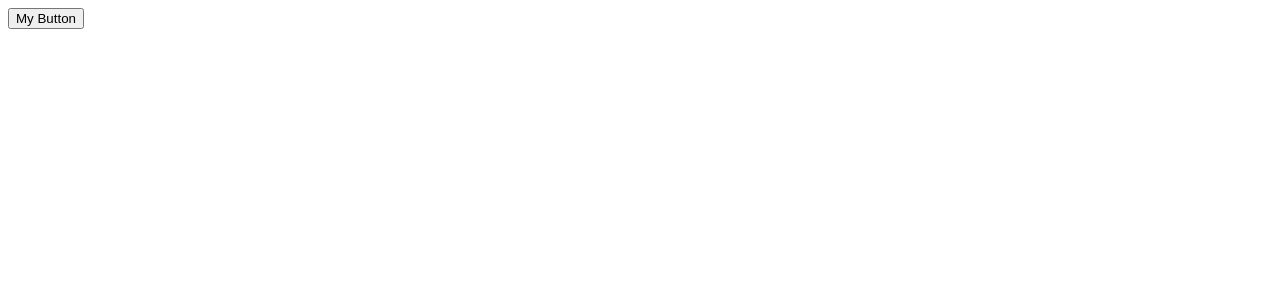
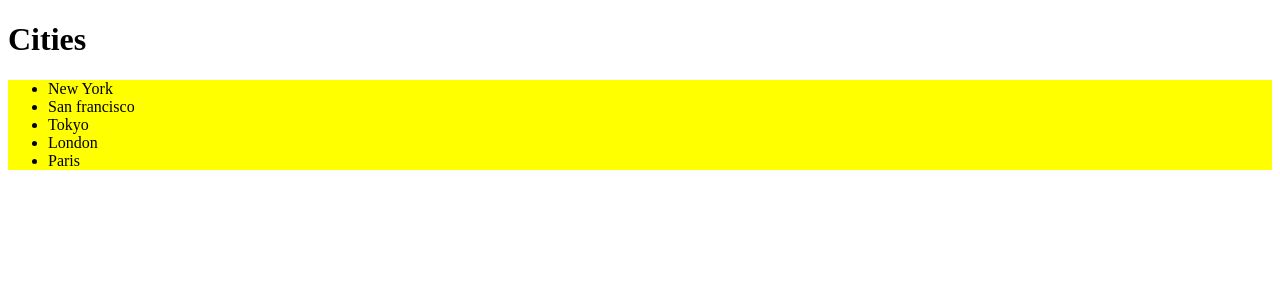
Before and after one commit to haider-codes23/React, a React (Vite) app in the folder react-app/: page / in a window 1280 px wide. Shown: the top 300 px of the page. Built offline with nearby package versions, Linux system fonts and the light colour scheme.

Commit message:
Using CSS modules to styles our components

```diff
--- a/react-app/src/App.css
+++ b/react-app/src/App.css
@@ -0,0 +1,3 @@
+.list-group {
+  background-color: red;
+}
--- a/react-app/src/App.tsx
+++ b/react-app/src/App.tsx
@@ -6,6 +6,7 @@ import ListGroup from "./assets/components/ListGroup";
 import Alert from "./assets/components/Alerts";
 import Button from "./assets/components/Button";
 import { useState } from "react";
+import './App.css';
 
 // function App() {
 //   return <div><Message></Message></div>;
@@ -18,16 +19,17 @@ import { useState } from "react";
 // {/*<Alert>Hello World!</Alert>*/}
 
 function App() {
-  // let items = ["New York", "San francisco", "Tokyo", "London", "Paris"];
-  // const handleSelectItem = (item: string) => console.log(item);
+  let items = ["New York", "San francisco", "Tokyo", "London", "Paris"];
+  const handleSelectItem = (item: string) => console.log(item);
   // <div><Button color="secondary" onClick={() => console.log('Clicked')}>My Button</Button></div>;
+  // {alertVisible && <Alert onClose={() => setAlertVisibility(false)}>Alert Me</Alert>}
+  // <Button color="primary" onClick={() => setAlertVisibility(true)}>My Button</Button>
 
-  const [alertVisible, setAlertVisibility] = useState(false);
+  //const [alertVisible, setAlertVisibility] = useState(false);
 
    return (
     <div>
-      {alertVisible && <Alert onClose={() => setAlertVisibility(false)}>Alert Me</Alert>}
-      <Button color="primary" onClick={() => setAlertVisibility(true)}>My Button</Button>
+      <ListGroup items={items} heading={"Cities"} onSelectItem={handleSelectItem}></ListGroup>
     </div>
     );
 }
--- /dev/null
+++ b/react-app/src/assets/components/ListGroup.module.css
@@ -0,0 +1,8 @@
+.listGroup {
+  list-style: none;
+  padding: 0;
+}
+
+.container {
+  background: yellow;
+}
--- a/react-app/src/assets/components/ListGroup.tsx
+++ b/react-app/src/assets/components/ListGroup.tsx
@@ -1,6 +1,7 @@
 //import fragments
 //import { Fragment } from "react";
 import { MouseEvent, useState } from "react";
+import styles from './ListGroup.module.css';
 
 interface props {
   items: string[];
@@ -32,7 +33,7 @@ function ListGroup({items, heading, onSelectItem}: props) {
     <>
       <h1>{heading}</h1>
       {message}
-      <ul className="list-group">
+      <ul className={[styles.ListGroup, styles.container].join(' ')}>
         {items.map((item, index) => (
           <li
             className={
```
